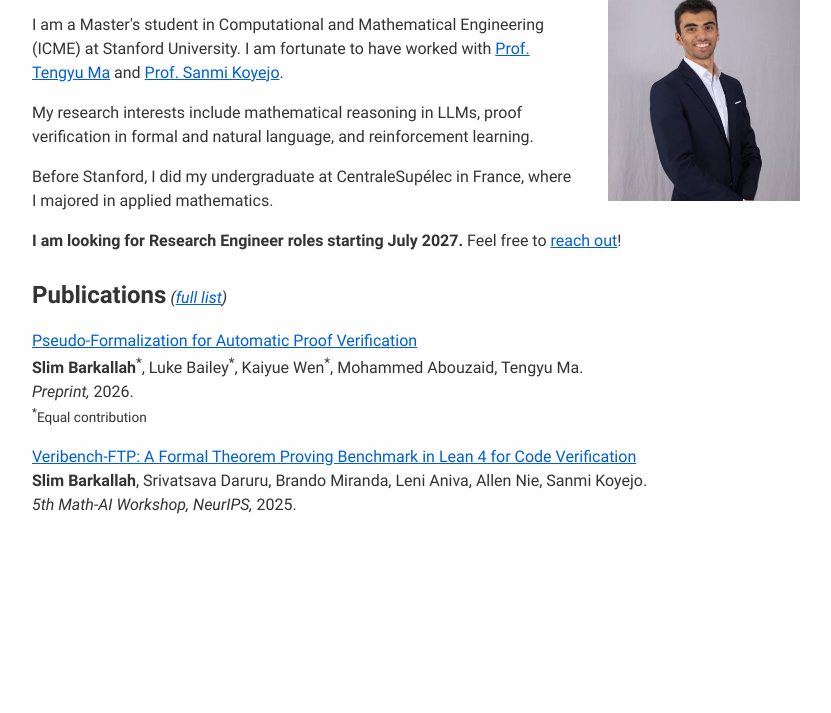
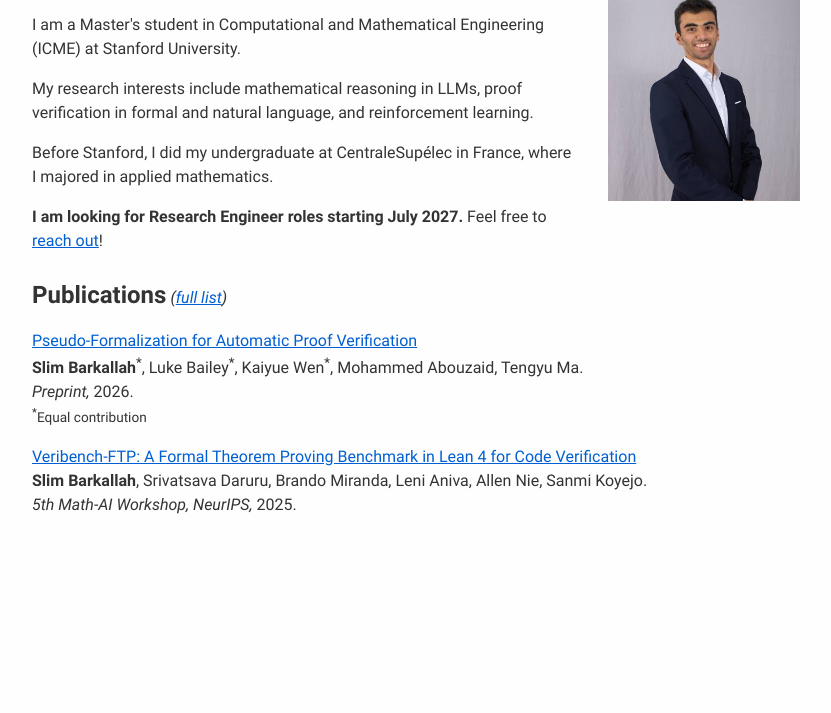
Before and after one commit to Slim205/slim205.github.io, a plain HTML site: page index.html in a window 1280 px wide. Shown: the part 87-800 px from the top of the page, without its empty margins (224-1055 px from the left). Drawn offline with Linux system fonts and the light colour scheme.

Commit message:
Remove advisor sentence from bio
Co-Authored-By: Claude Opus 5.5 <noreply@anthropic.com>

```diff
--- a/index.html
+++ b/index.html
@@ -246,7 +246,7 @@
     <!-- Bio and stuff -->
     <main>
         <p>
-            I am a Master's student in Computational and Mathematical Engineering (ICME) at Stanford University. I am fortunate to have worked with <a href="https://ai.stanford.edu/~tengyuma/">Prof. Tengyu Ma</a> and <a href="https://cs.stanford.edu/~sanmi/">Prof. Sanmi Koyejo</a>.
+            I am a Master's student in Computational and Mathematical Engineering (ICME) at Stanford University.
         </p>
 
         <p>
```
